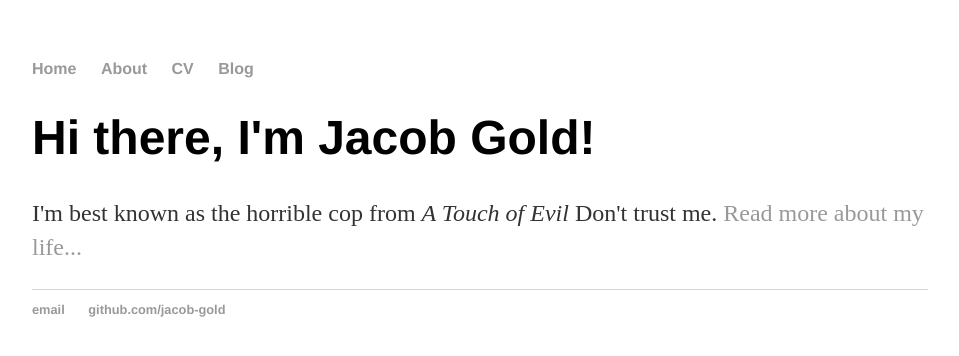
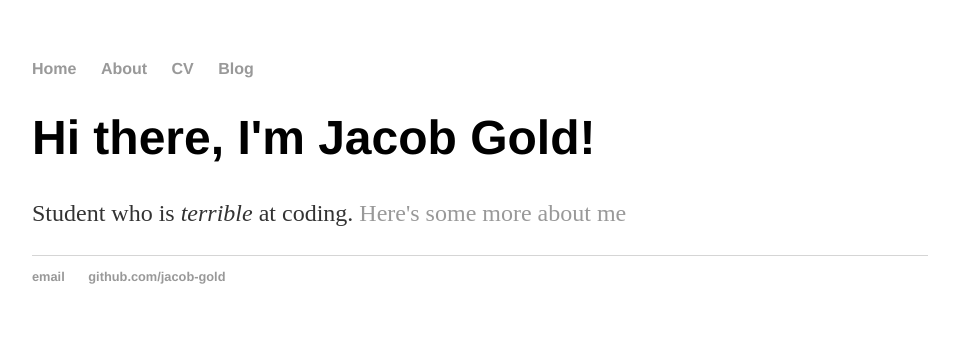
Before and after one commit to jacob-gold/jacob-gold.github.io, a Jekyll site: the page built from index.html, in a window 1280 px wide. Shown: the top 356 px of the page, without its empty margins (160-1119 px from the left). Built offline with Jekyll 4.4.1, drawn with Linux system fonts in a browser that asks for light colours.

Commit message:
Update index.html

```diff
--- a/index.html
+++ b/index.html
@@ -1,30 +1,8 @@
-<!DOCTYPE html>
-<html>
-	<head>
-		<title>Jacob Gold, Learning website</title>
-		<!-- link to main stylesheet -->
-		<link rel="stylesheet" type="text/css" href="/css/main.css">
-	</head>
-	<body>
-		<nav>
-    		<ul>
-        		<li><a href="/">Home</a></li>
-	        	<li><a href="/about">About</a></li>
-        		<li><a href="/cv">CV</a></li>
-        		<li><a href="/blog">Blog</a></li>
-    		</ul>
-		</nav>
-		<div class="container">
-    		<div class="blurb">
-        		<h1>Hi there, I'm Jacob Gold!</h1>
-				<p>I'm best known as the horrible cop from <em>A Touch of Evil</em> Don't trust me. <a href="/about">Read more about my life...</a></p>
-    		</div><!-- /.blurb -->
-		</div><!-- /.container -->
-		<footer>
-    		<ul>
-        		<li><a href="mailto:jgold04@calpoly.edu">email</a></li>
-        		<li><a href="https://github.com/jacob-gold">github.com/jacob-gold</a></li>
-			</ul>
-		</footer>
-	</body>
-</html>
+---
+layout: default
+title: Jacob Gold, Learning website building
+---
+<div class="blurb">
+	<h1>Hi there, I'm Jacob Gold!</h1>
+	<p>Student who is <em>terrible</em> at coding. <a href="/about">Here's some more about me</a></p>
+</div><!-- /.blurb -->
```
